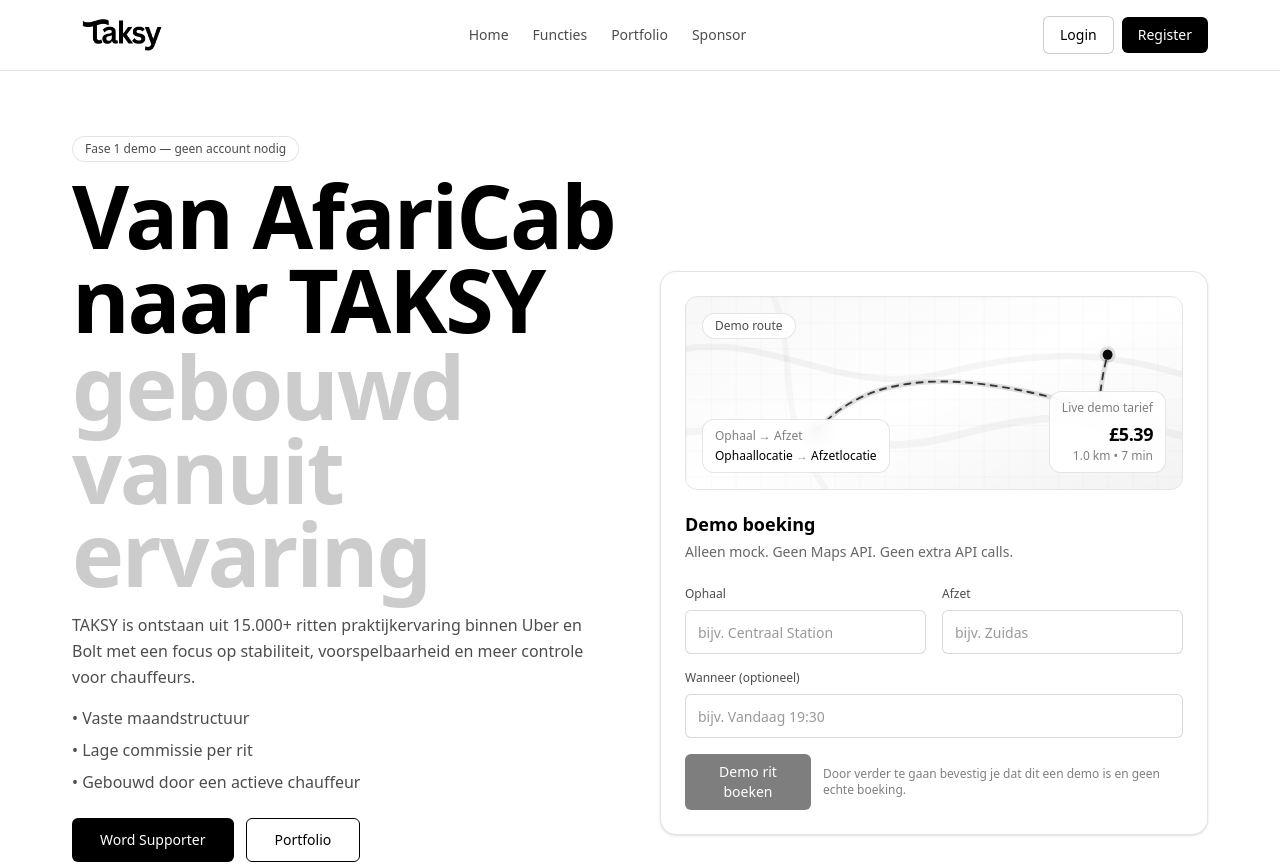
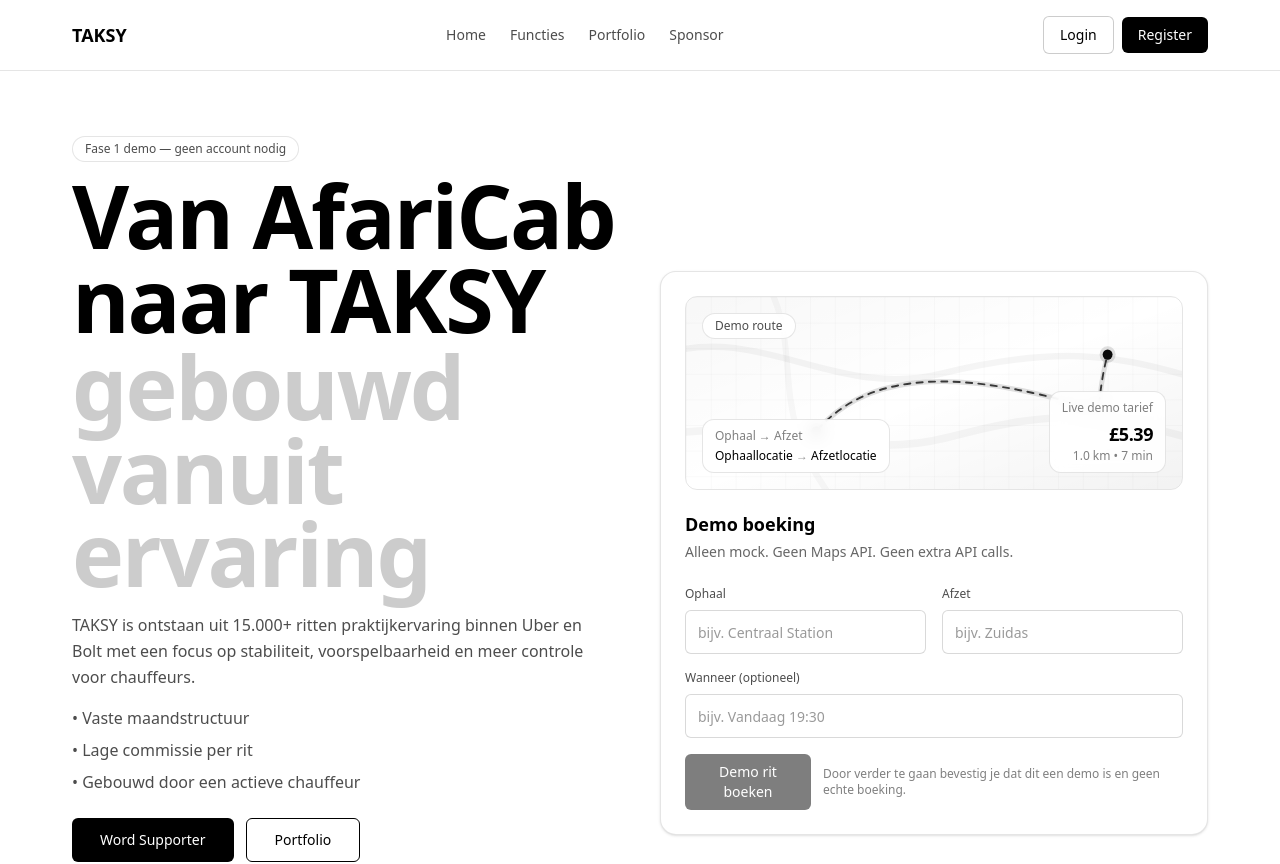
Before and after one commit to Taksyeu/Taksy, a Next.js app: page / in a window 1280 px wide. Shown: the top 864 px of the page. Built offline with nearby package versions, Linux system fonts and the light colour scheme.

Commit message:
Revert to text logo (18px bold)

```diff
--- a/src/components/layout/Header.tsx
+++ b/src/components/layout/Header.tsx
@@ -18,16 +18,8 @@ export function Header() {
   return (
     <header className="sticky top-0 z-50 w-full border-b border-black/10 bg-white sm:bg-white/80 sm:backdrop-blur">
       <div className="mx-auto flex w-full max-w-[1200px] items-center justify-between px-4 py-4 sm:px-6 lg:px-8">
-        <Link href="/" className="inline-flex shrink-0 items-center">
-          {/* NOTE: Keep this SVG crisp on mobile by avoiding backdrop-filter rasterization and any transforms. */}
-          {/* eslint-disable-next-line @next/next/no-img-element */}
-          <img
-            src="/brand/taksy-logo.svg"
-            alt="TAKSY"
-            style={{ width: 100, height: 'auto' }}
-            className="block shrink-0"
-            draggable={false}
-          />
+        <Link href="/" className="text-[18px] font-bold text-[#000000]">
+          TAKSY
         </Link>
 
         <nav className="hidden items-center gap-6 text-sm text-black/70 sm:flex">
```
Also changed, not shown: public/brand/taksy-logo.svg (deleted).
